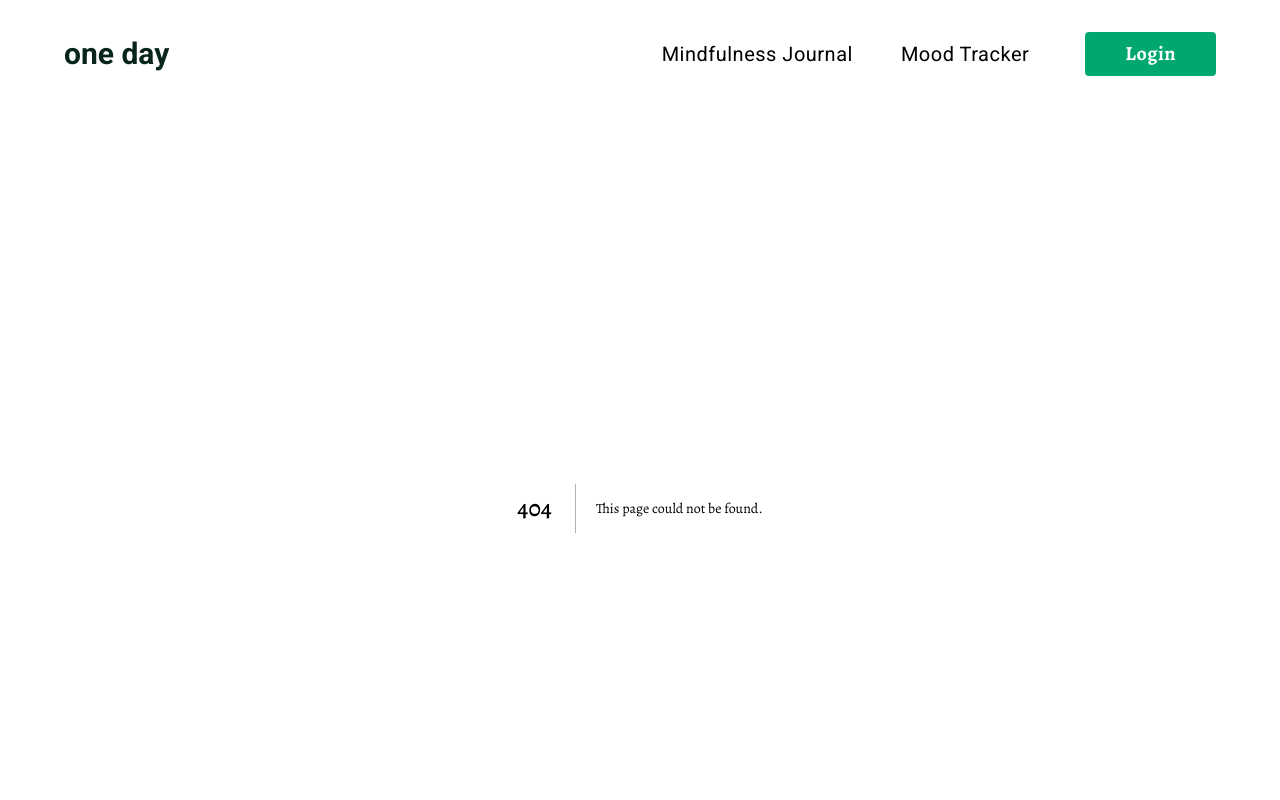
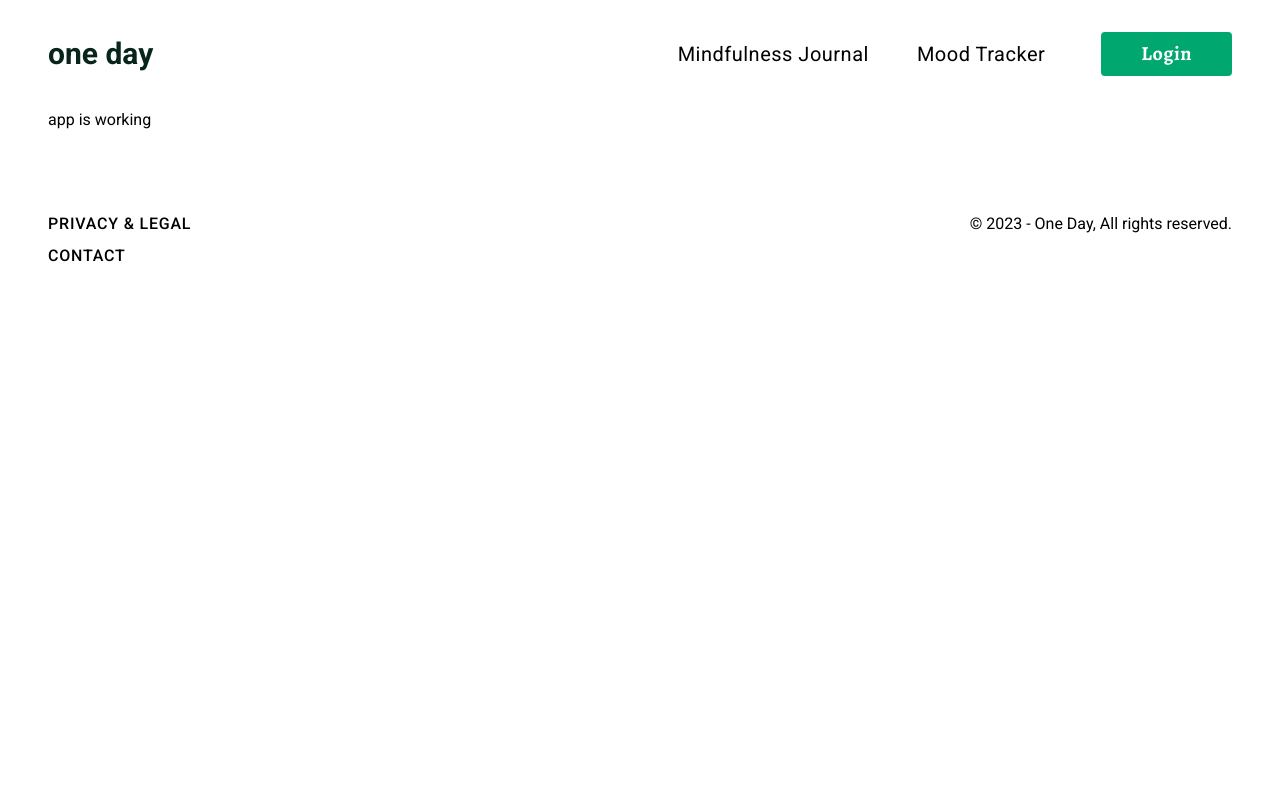
Before and after one commit to arbrsts/oneday, a Next.js app in the folder app/: page /app in a window 1280 px wide. Before the commit this address had no page. Shown: the top 800 px of the page. Built offline with nearby package versions, Linux system fonts and the light colour scheme.

Commit message:
fix: layout style

```diff
--- /dev/null
+++ b/app/src/app/app/page.tsx
@@ -0,0 +1,9 @@
+const App = () => {
+    return (
+        <div>
+            app is working
+        </div>
+    )
+}
+
+export default App
--- a/app/src/app/layout.tsx
+++ b/app/src/app/layout.tsx
@@ -22,11 +22,11 @@ export default function RootLayout({
   return (
     <html lang="en">
       <body
-        className={`flex flex-col min-h-screen px-4 pb-8 container mx-auto justify-center ${inter.variable} ${roboto.variable}`}
+        className={`flex flex-col min-h-screen  pb-8 lg:px-12 container mx-auto  ${inter.variable} ${roboto.variable}`}
       >
         <Navbar />
         {children}
-        <footer className="lg:px-12 flex justify-between">
+        <footer className="mt-20 flex justify-between">
             <div className="flex flex-col gap-2 font-medium capitalize tracking-wider">
                 <div className="  ">PRIVACY & LEGAL</div>
                 <div className="">CONTACT</div>
--- a/app/src/components/navigation/Navbar.tsx
+++ b/app/src/components/navigation/Navbar.tsx
@@ -6,7 +6,7 @@ const Navbar = () => {
     const router = useRouter();
 
     return (
-        <nav className="lg:px-12 flex items-center justify-between py-8">
+        <nav className="flex items-center justify-between py-8">
         <h1 className="text-3xl text-[#08251C] font-bold font-sans">one day</h1>
         <div className="hidden lg:flex ml-auto mr-14 gap-12">
           <span className="text-xl tracking-wide">Mindfulness Journal</span>
```
Also changed, not shown: 1 other file (tests, documents, lock files or other folders).
